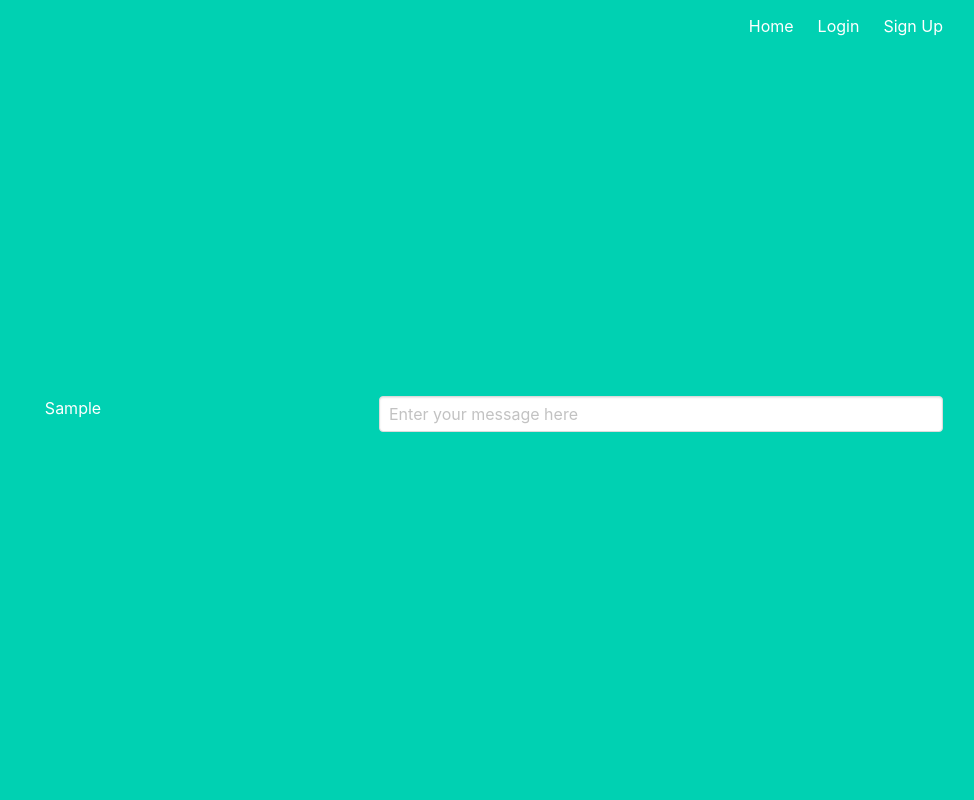
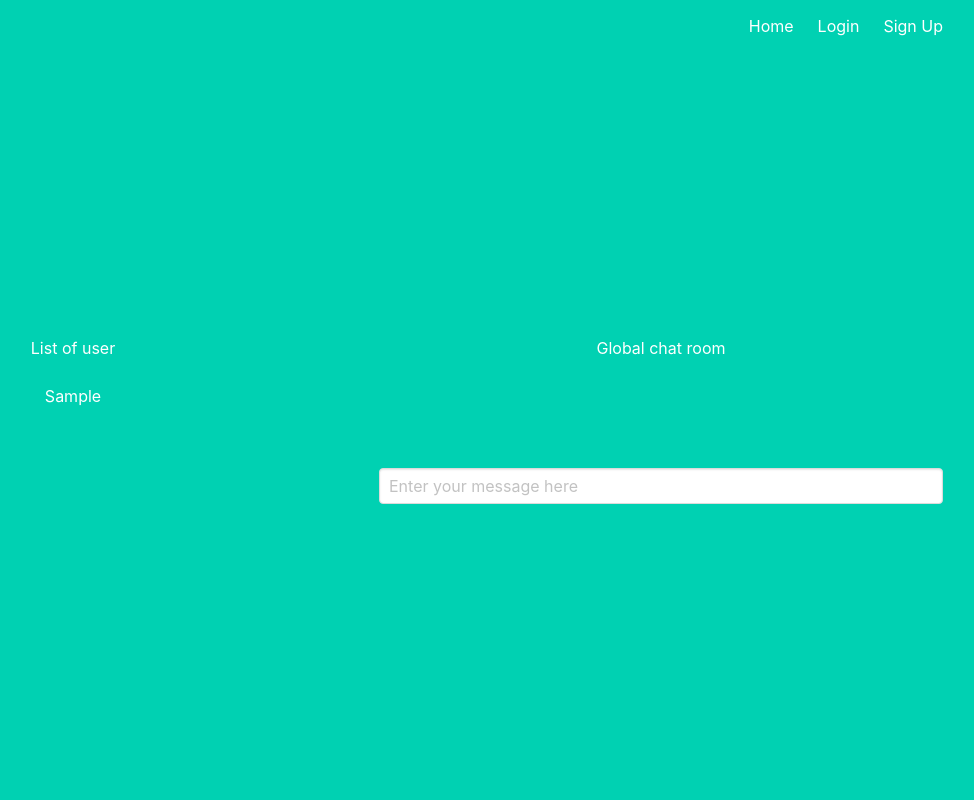
Before and after one commit to stef-tel/boardGame, a Flask app: template Login_project/Login_project/templates/users.html in a window 1280 px wide. Shown: the whole page, without its empty margins (273-1247 px from the left). Run offline with Flask 2, Linux system fonts and the light colour scheme; the template is opened without the code that fills it: most values are stand-ins (such as "Sample title", 1, 10 or a date in 2020); some libraries are stand-ins or nearby versions.

Commit message:
chat is pretty Ok now !!

```diff
--- a/Login_project/Login_project/static/js/globalChat.js
+++ b/Login_project/Login_project/static/js/globalChat.js
@@ -1,7 +1,11 @@
 'use strict';
 
 var socket;
-    $(document).ready(function(){
+var idElementCounter = 1;
+var newElementId;
+
+
+$(document).ready(function() {
     //socket = io.connect('http://' + document.domain + ':' + location.port + '/chat');
     socket = io.connect('http://127.0.0.1:5000/globalChat');
     socket.on('connect', function() {
@@ -9,16 +13,11 @@ var socket;
     });
 
     socket.on('status', function(data) {
-              //$('#chat').val($('#chat').val() + '<' + data.msg + '>\n');
-              //$('#chat').scrollTop($('#chat')[0].scrollHeight);
-              addChat(data.msg,data.sender,'join');
+        addElement(data.msg, data.sender, "text-align: center;","notification is-danger");
     });
 
     socket.on('message', function(data) {
-        //$('#chat').val($('#chat').val() + data.msg + '\n');
-        //$('#chat').scrollTop($('#chat')[0].scrollHeight);
-        //var messagecontent = JSON.parse(data)
-        addChat(data.msg,data.sender,'message');
+        addChat(data.msg, data.sender);
     });
 
     $('#text').keypress(function(e) {
@@ -26,7 +25,9 @@ var socket;
         if (code == 13) {
             var text = $('#text').val();
             $('#text').val('');
-                socket.emit('text', {msg: text});
+            socket.emit('text', {
+                msg: text
+            });
         }
     });
 });
@@ -41,37 +42,41 @@ var socket;
     });
 }
 
-    function addChat (message, sender, type) {
+
+
+function addElement(message, sender, style, classe, parentElement="parent") {
     // crée un nouvel élément div
     var newDiv = document.createElement("div");
-
-        var align;
-        var color;
-
-        if (type == 'message'){
-            if (username == sender){
-            align = "text-align: right;"
-            color = "notification is-info"
-            // et lui donne un peu de contenu
+    newDiv.id  = 'newDiv' + (++idElementCounter);
     newDiv.innerHTML = message;
 
-            } else {
-            align = "text-align: left;"
-            color = "notification is-warning"
-            newDiv.innerHTML = '<i><sup>' + sender + '</i></sup></br>' + message;
-            }
-        }else{
-            align = "text-align: center;"
-            color = "notification is-danger"
-            newDiv.innerHTML = message;
+    newDiv.setAttribute('class', classe);
+    newDiv.setAttribute('style', style);
+
+    // ajoute le nouvel élément créé et son contenu dans le DOM
+    var currentDiv = document.getElementById(parentElement);
+    currentDiv.insertBefore(newDiv, null);
+    newDiv.scrollIntoView(false)
+
+    return newDiv.id
+
 }
 
-        newDiv.setAttribute('class', color);
-        newDiv.setAttribute('style', align);
+function addChat(message, sender) {
+    var New1;
+    var New2;
 
-        // ajoute le nouvel élément créé et son contenu dans le DOM
-        var currentDiv = document.getElementById('parent');
-        currentDiv.insertBefore(newDiv, null);
-        currentDiv.scrollIntoView(false)
+    if (username == sender) {
+        New1 = addElement("", sender, "", "columns is-multiline");
+        New2 = addElement("", sender, "", "column is-two-thirds", New1);
+        addElement(message, sender, "text-align: left;", "notification is-info", New2);
+        addElement("", sender, "", "column", New1);
+    }
+    else{
+        New1 = addElement("", sender, "", "columns is-multiline");
+        addElement("", sender, "", "column", New1);
+        New2 = addElement("", sender, "", "column is-two-thirds", New1);
+        addElement('<i><sup>' + sender + '</i></sup></br>' + message, sender, "text-align: right;", "notification is-warning", New2);
+    }
 
 }
--- a/Login_project/Login_project/templates/users.html
+++ b/Login_project/Login_project/templates/users.html
@@ -3,7 +3,7 @@
 {% block content %}
 
 
-  <div class="columns" style="height: 100%; margin-top: 0; margin-bottom: 0;">
+<!--   <div class="columns" style="height: 100%; margin-top: 0; margin-bottom: 0;">
     <div class="column is-half" >
 
         {{ userTable }}
@@ -12,7 +12,44 @@
         <div id='parent' class="column is-half" style="overflow: auto; max-height: 500px;">
           <input class="input" type="text" id="text" size="80" placeholder="Enter your message here"><br><br>
         </div>
+  </div> -->
+
+  <!-- first columns -->
+
+<div class="columns" style="height: 100%; margin-top: 0; margin-bottom: 0;">
+
+      <div class="column is-half">
+        List of user
+        <br>
+        <br>
+        {{ userTable }}
+      </div>
+
+  <div id='parent' class="column is-half" style="overflow: auto; max-height: 400px;">
+    Global chat room
+    <br>
+    <br>
+
   </div>
+
+</div>
+
+<!-- third columns -->
+
+<div class="columns">
+
+  <div class="column is-half">
+  </div>
+
+  <div class="column is-half">
+    <br>
+    <br>
+      <input class="input" type="text" id="text" size="80" placeholder="Enter your message here">
+      <br>
+      <br>
+  </div>
+
+</div>
 
 
 {% endblock %}
@@ -23,5 +60,5 @@
   <script type="text/javascript">
     var username = '{{ name }}';
   </script>
-  <script src="/static/js/globalChat.js"></script>
+  <script src="/static/js/globalChat.js" charset="utf-8"></script>
 {% endblock scripts %}
```
Also changed, not shown: Login_project/Login_project/db.sqlite. Lines whose indentation alone changed are shown as unchanged.
